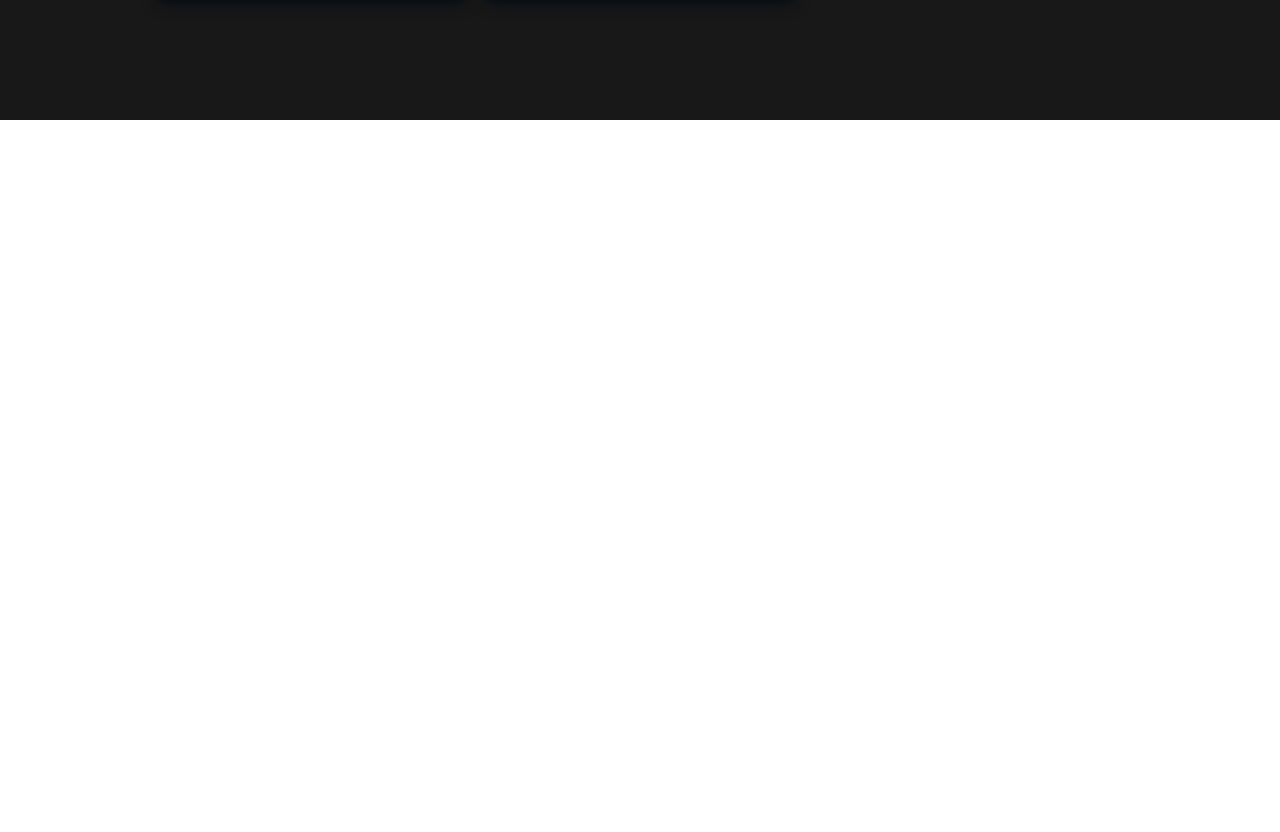
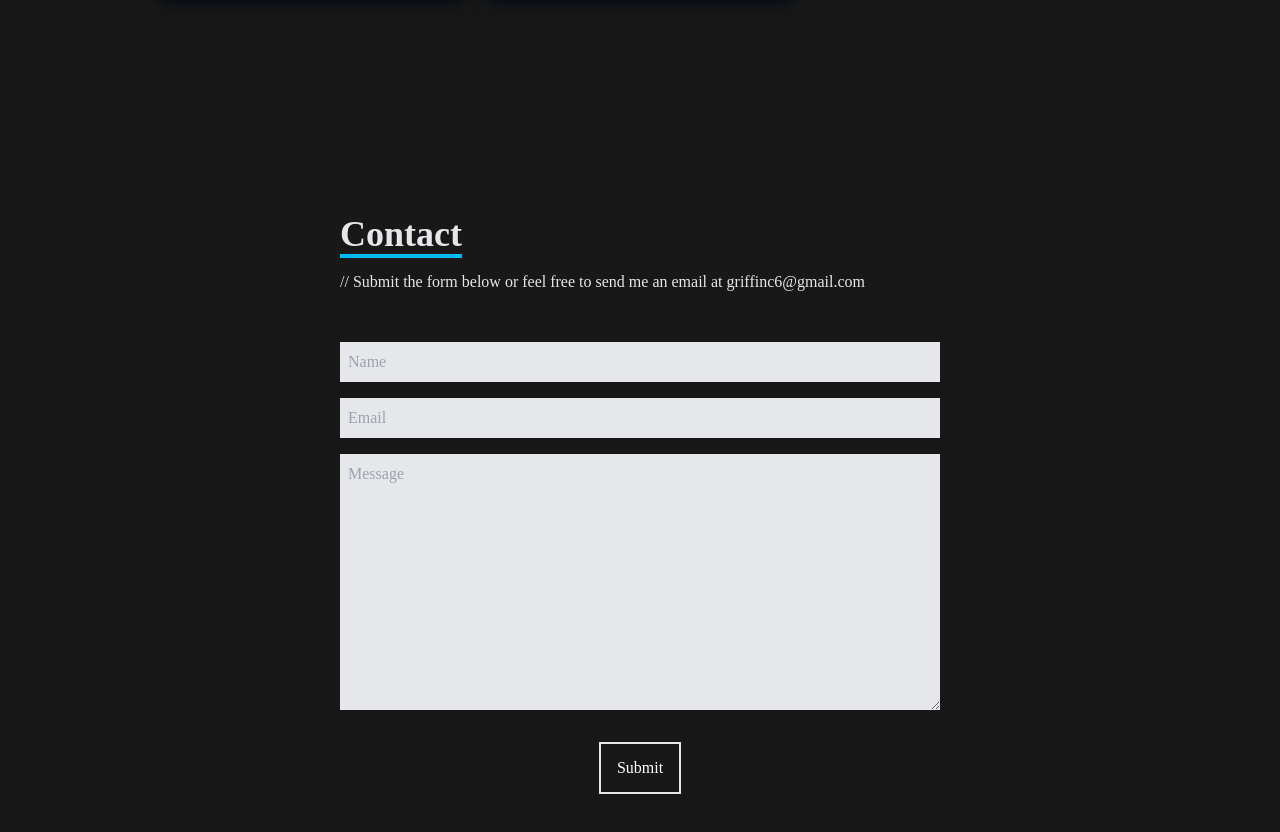
Before and after one commit to cynogriffin/Cody-Griffin-reactport, a React (Create React App) app: page / in a window 1280 px wide. Shown: the part 3080-3912 px from the top of the page. Before the commit the page ends 3200 px from the top, so only its background shows below. Built offline with nearby package versions, Linux system fonts and the light colour scheme.

Commit message:
added contact section and form functionality

```diff
--- a/package.json
+++ b/package.json
@@ -12,6 +12,7 @@
     "react-dom": "^18.0.0",
     "react-icons": "^4.3.1",
     "react-scripts": "5.0.1",
+    "react-scroll": "^1.8.7",
     "web-vitals": "^2.1.4"
   },
   "scripts": {
--- a/src/App.js
+++ b/src/App.js
@@ -4,6 +4,7 @@ import Home from './components/Home';
 import About from './components/About';
 import Skills from './components/Skills';
 import Work from './components/Work';
+import Contact from './components/Contact';
 
 function App() {
   return (
@@ -13,6 +14,7 @@ function App() {
       <About />
       <Skills />
       <Work />
+      <Contact />
     </div>
   );
 }
--- /dev/null
+++ b/src/components/Contact.jsx
@@ -0,0 +1,20 @@
+import React from 'react'
+
+const Contact = () => {
+  return (
+    <div name='contact' className='w-full h-screen bg-[#181818] flex justify-center items-center p-4'>
+        <form action="https://getform.io/f/bc092fdb-5653-4d60-93e1-c09bfe822c5c" method="POST" className='flex flex-col max-w-[600px] w-full'>
+            <div className='pb-8'>
+                <p className='text-4xl font-bold inline border-b-4 border-[#00baf3] text-gray-200'>Contact</p>
+                <p className='text-gray-200 py-4'>{'/'}{'/'} Submit the form below or feel free to send me an email at griffinc6@gmail.com</p>
+            </div>
+            <input type="text" placeholder='Name' name='name' className='bg-gray-200 p-2' />
+            <input type="email" placeholder='Email' name='email' className='my-4 p-2 bg-gray-200' />
+            <textarea name="message" rows="10" placeholder='Message' className='bg-gray-200 p-2'></textarea>
+            <button className='text-white border-2 hover:bg-[#00baf3] hover:border-[#00baf3] hover:text-[#181818] px-4 py-3 my-8 mx-auto flex items-center'>Submit</button>
+        </form>
+    </div>
+  )
+}
+
+export default Contact
```
Also changed, not shown: src/assets/expressjs.png (deleted), 1 other file (tests, documents, lock files or other folders).
